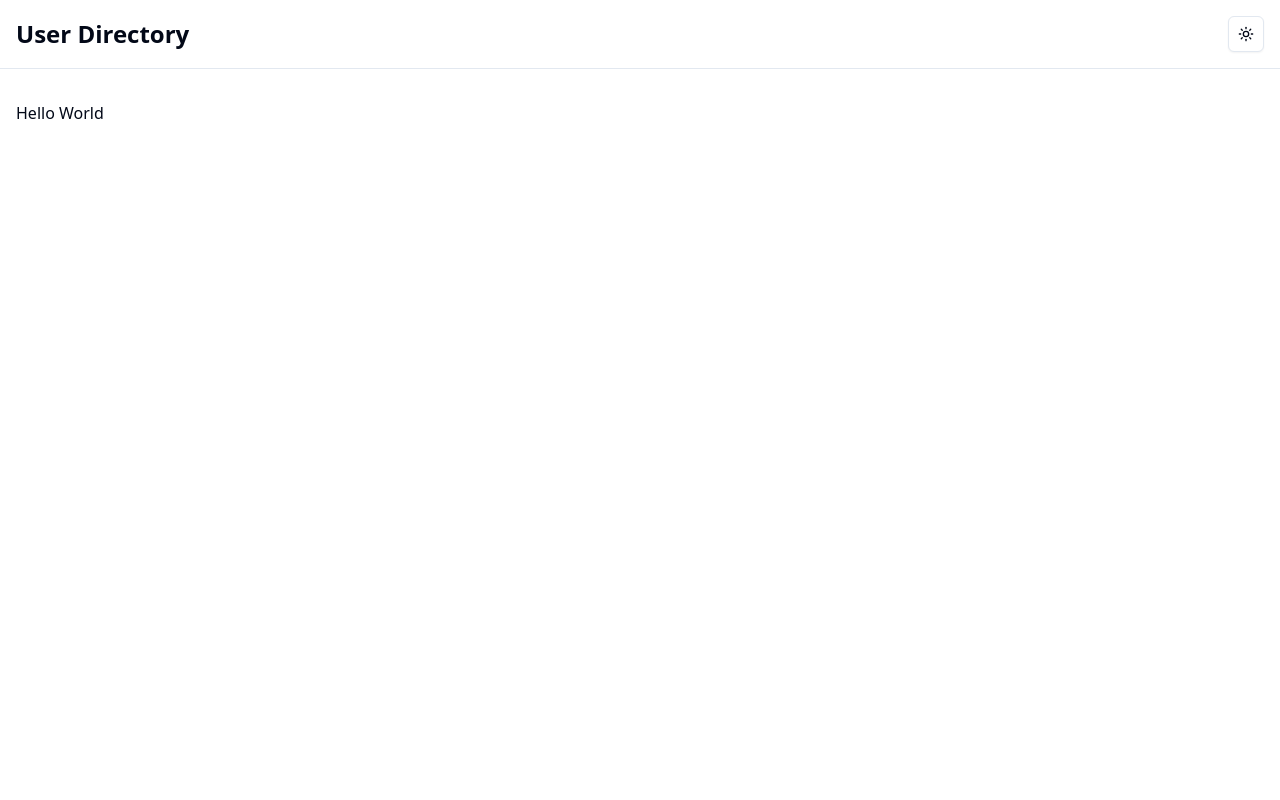
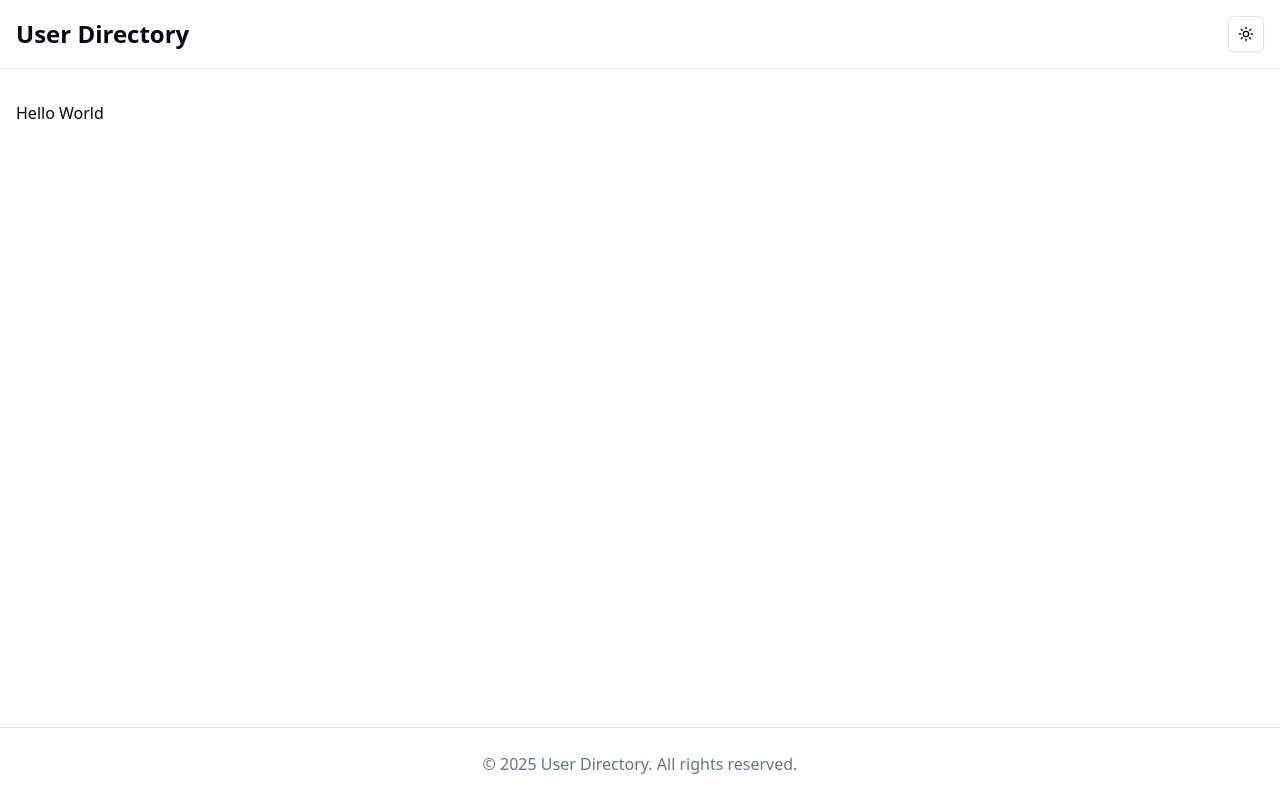
Before and after one commit to Jubrilake/aneket_assessment, a Next.js app in the folder aneket/: page / in a window 1280 px wide. Built offline with nearby package versions, Linux system fonts and the light colour scheme.

Commit message:
footer layout
create footer layout

```diff
--- a/aneket/app/layout.tsx
+++ b/aneket/app/layout.tsx
@@ -3,6 +3,7 @@
 import "./globals.css";
 import Header from "./layout/Header";
 import { ThemeProvider } from "./layout/ThemeProvider";
+import Footer from "./layout/Footer";
 
 const geistSans = localFont({
   src: "./fonts/GeistVF.woff",
@@ -41,6 +42,7 @@
             <main className="flex-grow container mx-auto px-4 py-8">
               {children}
             </main>
+            <Footer />
           </div>
         </ThemeProvider>
       </body>
--- /dev/null
+++ b/aneket/app/layout/Footer.tsx
@@ -0,0 +1,9 @@
+export default function Footer() {
+    return (
+      <footer className="bg-background border-t">
+        <div className="container mx-auto px-4 py-6 text-center text-muted-foreground">
+          <p>&copy; 2025 User Directory. All rights reserved.</p>
+        </div>
+      </footer>
+    )
+  }
```
